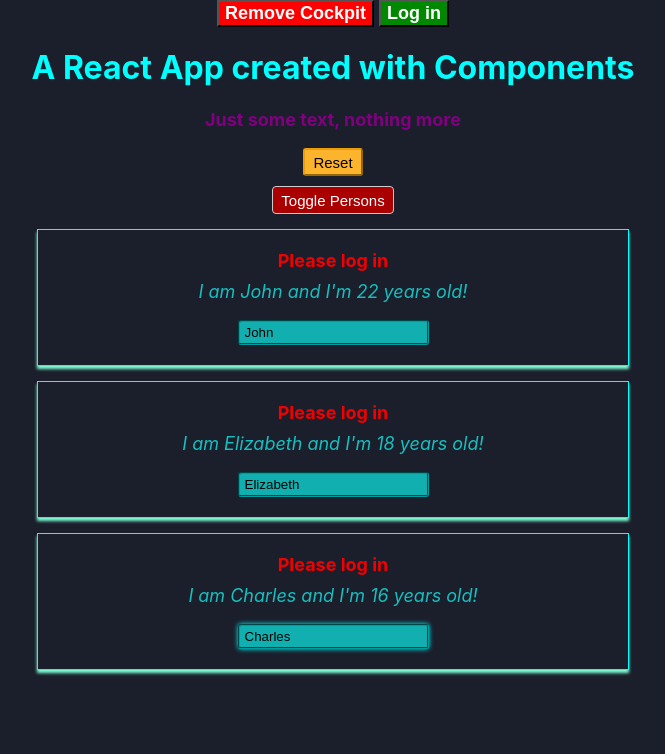
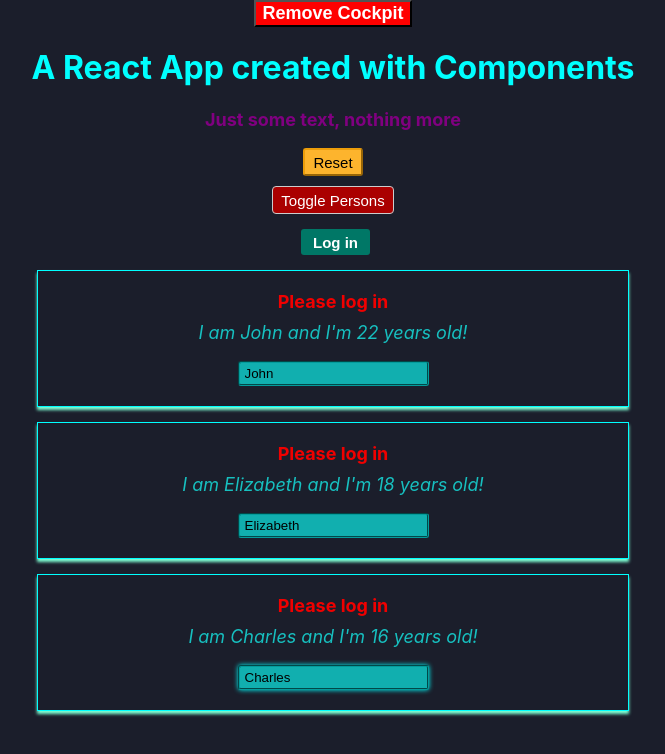
Before and after one commit to ChingizPro/React-Components, a React (Create React App) app: page / in a window 1280 px wide. Shown: the top 754 px of the page, without its empty margins (307-972 px from the left). Built offline with nearby package versions, Linux system fonts and the light colour scheme.

Commit message:
Use React.Context() for multiple Components

```diff
--- a/src/components/Cockpit/Cockpit.js
+++ b/src/components/Cockpit/Cockpit.js
@@ -1,4 +1,6 @@
 import React, { useEffect, useRef } from 'react';
+import AuthContext from '../../context/AuthContext';
+
 import classes from './Cockpit.module.css';
 import Wrapper from '../../hoc/Wrapper';
 
@@ -45,6 +47,9 @@ const Cockpit = props => {
             <div key='el4'>
                 <button onClick={props.togglePersons} className={toggleClasses.join(' ')} ref={togglerRef}>Toggle Persons</button>
             </div>
+            <AuthContext.Consumer>
+                {(context) => <button className={classes.loginBtn} onClick={context.handleAuthentication}>Log in</button>}
+            </AuthContext.Consumer>
         </Wrapper>
     );
 }
--- a/src/components/Cockpit/Cockpit.module.css
+++ b/src/components/Cockpit/Cockpit.module.css
@@ -60,3 +60,15 @@
 .text {
     color: teal;
 }
+
+.loginBtn {
+    background-color: #076;
+    color: #fff;
+    font-weight: bold;
+    font-size: 15px;
+    margin-left: 5px;
+    margin-top: 15px;
+    border: none;
+    padding: 5px 12px 4px;
+    border-radius: 3px;
+}
--- a/src/components/Persons/Person/Person.js
+++ b/src/components/Persons/Person/Person.js
@@ -1,4 +1,5 @@
 import React, { Component } from 'react';
+import AuthContext from '../../../context/AuthContext';
 import PropTypes from 'prop-types';
 
 import classes from './Person.module.css'
@@ -29,7 +30,9 @@ class Person extends Component {
         console.log('%c [Person.js] render()', 'color: #0ff; background-color: #000; padding: 3px 5px; border-radius: 3px;');
         return (
             <Wrapper>
-                <p className={loginClasses.join(' ')}>{this.props.isAuthenticated ? 'Authenticated' : 'Please log in'}</p>
+                <AuthContext.Consumer>
+                    {(context) => <p className={loginClasses.join(' ')}>{context.isAuthenticated ? 'Authenticated' : 'Please log in'}</p>}
+                </AuthContext.Consumer>
                 <p className={classes['text-t']} onClick={this.props.textClick}><i>I am {this.props.name} and I'm {this.props.age} years old!</i></p>
                 {checkChildren(this.props.children)}
                 <input
--- a/src/containers/App.js
+++ b/src/containers/App.js
@@ -1,4 +1,6 @@
 import React, { Component } from "react";
+import AuthContext from '../context/AuthContext';
+
 import classes from './App.module.css';
 import Persons from '../components/Persons/Persons';
 import Cockpit from '../components/Cockpit/Cockpit';
@@ -107,11 +109,12 @@ class App extends Component {
     return (
       <Wrapper>
         <button onClick={() => { this.setState({ showCockpit: false }) }} style={{ backgroundColor: 'red', color: 'white', fontWeight: 'bold', fontSize: 18 }}>Remove Cockpit</button>
-        <button className={classes.loginBtn} onClick={this.handleAuthentication}>Log in</button>
-        {
-          this.state.showCockpit ? <Cockpit personsLength={this.state.persons.length} visible={this.state.personsVisible} resetPersons={this.resetPersons} togglePersons={this.togglePersons} /> : null
-        }
-        {persons}
+        <AuthContext.Provider value={{ isAuthenticated: this.state.isAuthenticated, handleAuthentication: this.handleAuthentication }}>
+          {
+            this.state.showCockpit ? <Cockpit personsLength={this.state.persons.length} visible={this.state.personsVisible} resetPersons={this.resetPersons} togglePersons={this.togglePersons} /> : null
+          }
+          {persons}
+        </AuthContext.Provider>
       </Wrapper>
     );
   }
--- a/src/containers/App.module.css
+++ b/src/containers/App.module.css
@@ -1,13 +1,5 @@
 .App {
     text-align: center;
-}
-
-.loginBtn {
-    background-color: #080;
-    color: #fff;
-    font-weight: bold;
-    font-size: 18px;
-    margin-left: 5px;
 }
 
 @media (max-width: 800px) {
```
